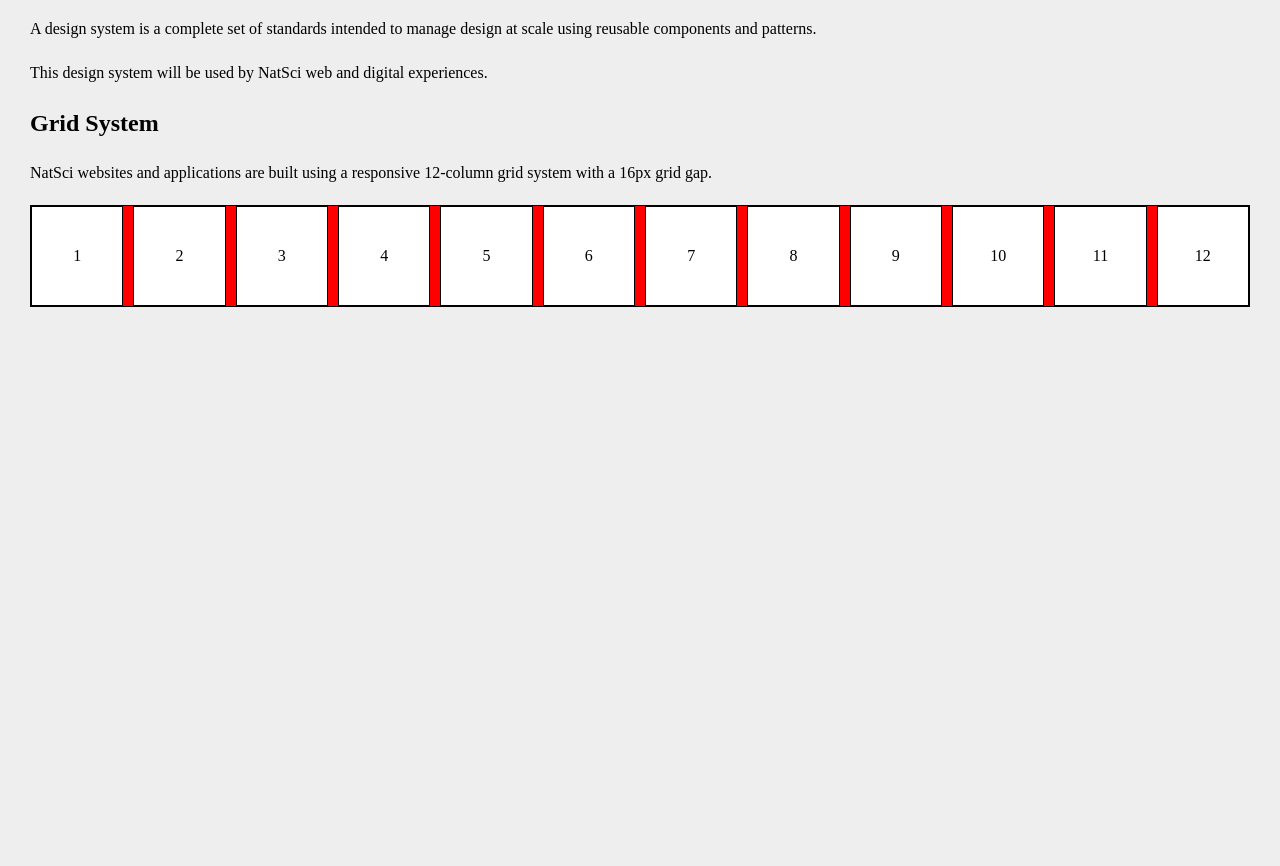
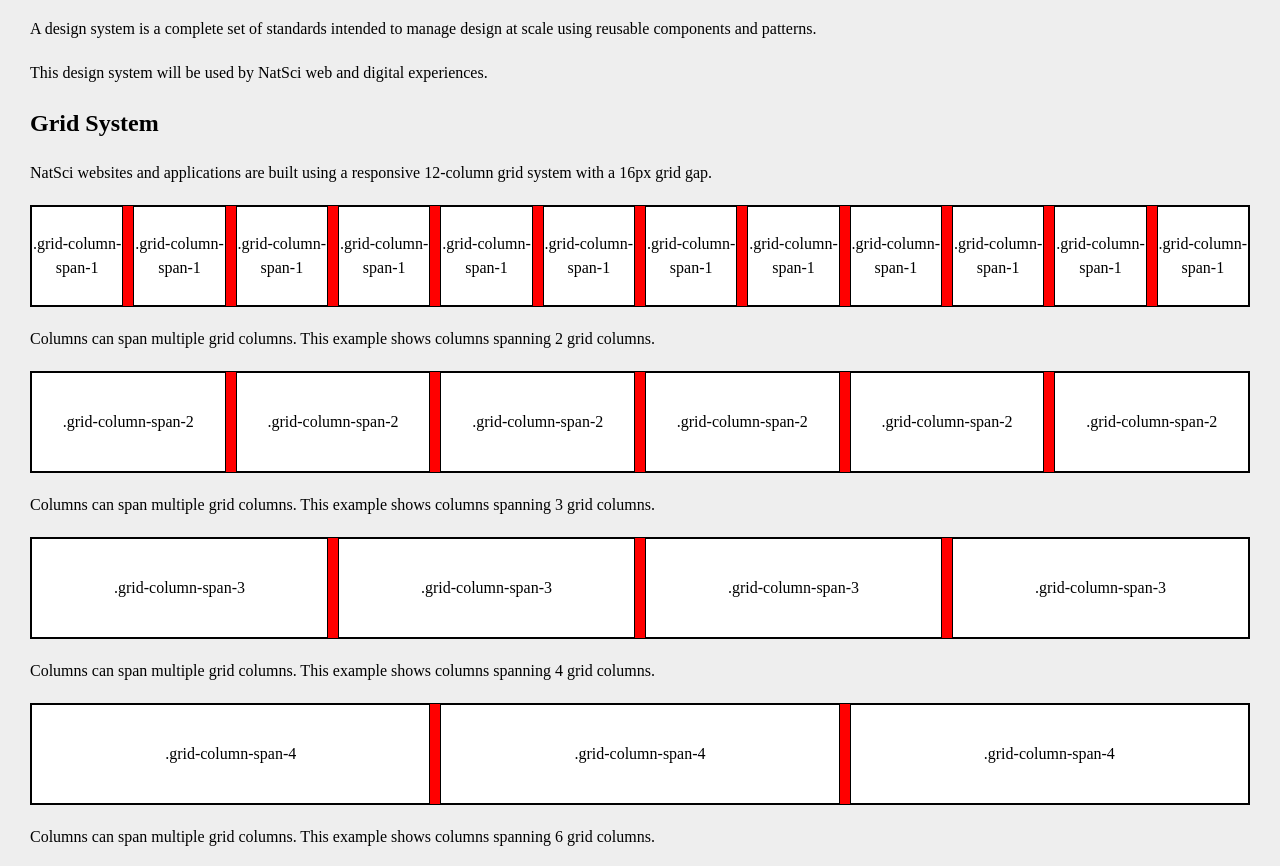
Before and after one commit to JesseEarley/NatSci-Design-System, a plain HTML site: page index.html in a window 1280 px wide. Shown: the part 81-947 px from the top of the page. Before the commit the page ends 860 px from the top, so only its background shows below. Drawn offline with Linux system fonts and the light colour scheme.

Commit message:
added additional grids

```diff
--- a/index.html
+++ b/index.html
@@ -36,19 +36,51 @@
 
         <h2>Grid System</h2>
         <p>NatSci websites and applications are built using a responsive 12-column grid system with a 16px grid gap.</p>
+        <div class="grid-container grid-1">
+            <div class="grid-column">.grid-column-span-1</div>
+            <div class="grid-column">.grid-column-span-1</div>
+            <div class="grid-column">.grid-column-span-1</div>
+            <div class="grid-column">.grid-column-span-1</div>
+            <div class="grid-column">.grid-column-span-1</div>
+            <div class="grid-column">.grid-column-span-1</div>
+            <div class="grid-column">.grid-column-span-1</div>
+            <div class="grid-column">.grid-column-span-1</div>
+            <div class="grid-column">.grid-column-span-1</div>
+            <div class="grid-column">.grid-column-span-1</div>
+            <div class="grid-column">.grid-column-span-1</div>
+            <div class="grid-column">.grid-column-span-1</div>
+        </div>
+        <p>Columns can span multiple grid columns. This example shows columns spanning 2 grid columns.</p>
         <div class="grid-container">
-            <div class="grid-column">1</div>
-            <div class="grid-column">2</div>
-            <div class="grid-column">3</div>
-            <div class="grid-column">4</div>
-            <div class="grid-column">5</div>
-            <div class="grid-column">6</div>
-            <div class="grid-column">7</div>
-            <div class="grid-column">8</div>
-            <div class="grid-column">9</div>
-            <div class="grid-column">10</div>
-            <div class="grid-column">11</div>
-            <div class="grid-column">12</div>
+            <div class="grid-column grid-column-span-2">.grid-column-span-2</div>
+            <div class="grid-column grid-column-span-2">.grid-column-span-2</div>
+            <div class="grid-column grid-column-span-2">.grid-column-span-2</div>
+            <div class="grid-column grid-column-span-2">.grid-column-span-2</div>
+            <div class="grid-column grid-column-span-2">.grid-column-span-2</div>
+            <div class="grid-column grid-column-span-2">.grid-column-span-2</div>
+        </div>
+        <p>Columns can span multiple grid columns. This example shows columns spanning 3 grid columns.</p>
+        <div class="grid-container">
+            <div class="grid-column grid-column-span-3">.grid-column-span-3</div>
+            <div class="grid-column grid-column-span-3">.grid-column-span-3</div>
+            <div class="grid-column grid-column-span-3">.grid-column-span-3</div>
+            <div class="grid-column grid-column-span-3">.grid-column-span-3</div>
+        </div>
+        <p>Columns can span multiple grid columns. This example shows columns spanning 4 grid columns.</p>
+        <div class="grid-container">
+            <div class="grid-column grid-column-span-4">.grid-column-span-4</div>
+            <div class="grid-column grid-column-span-4">.grid-column-span-4</div>
+            <div class="grid-column grid-column-span-4">.grid-column-span-4</div>
+        </div>
+        <p>Columns can span multiple grid columns. This example shows columns spanning 6 grid columns.</p>
+        <div class="grid-container">
+            <div class="grid-column grid-column-span-6">.grid-column-span-6</div>
+            <div class="grid-column grid-column-span-6">.grid-column-span-6</div>
+        </div>
+        <p>You can use different span modifiers within a grid to have columns of differing widths. This example shows two columns: one spanning 8 grid columns and one spanning 4 grid columns.</p>
+        <div class="grid-container">
+            <div class="grid-column grid-column-span-8">.grid-column-span-8</div>
+            <div class="grid-column grid-column-span-4">.grid-column-span-4</div>
         </div>
         <script src="" async defer></script>
     </body>
```
